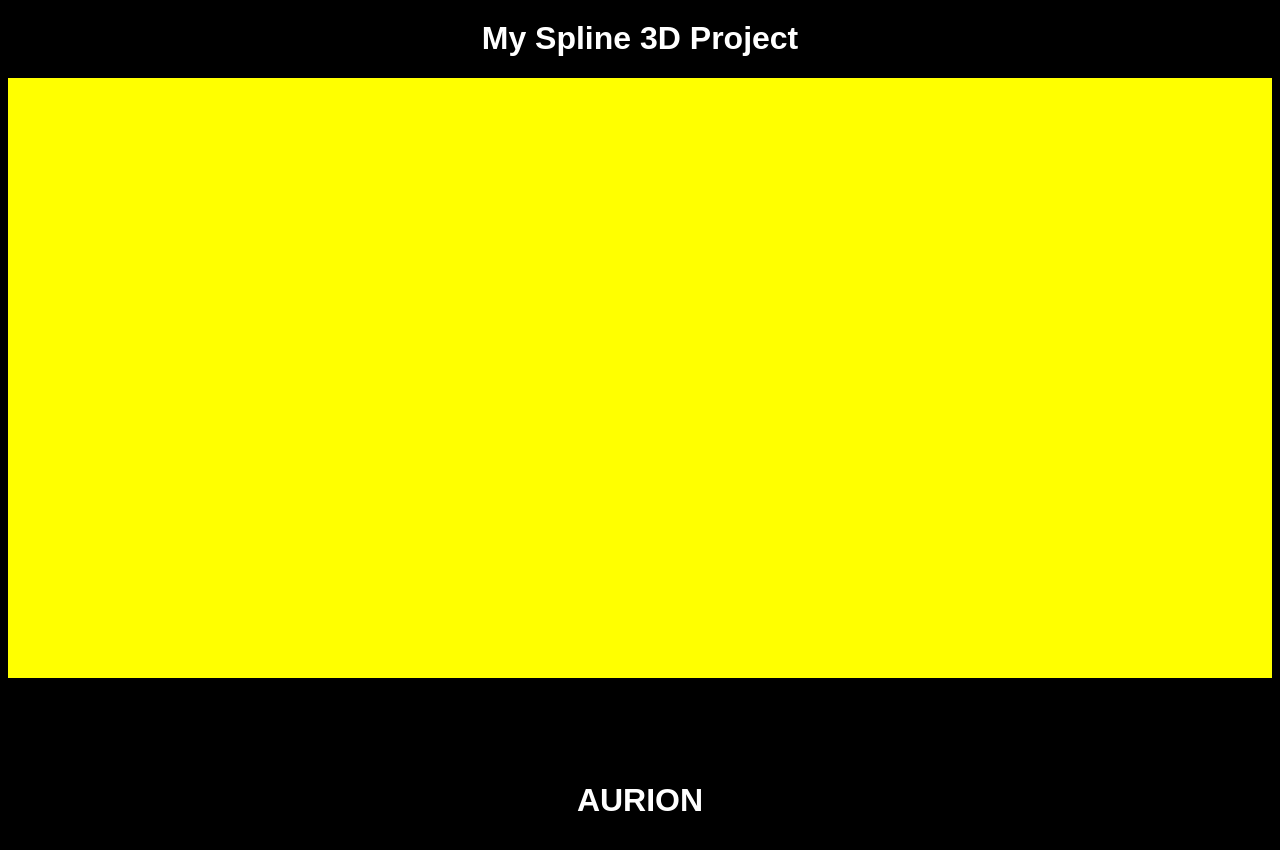
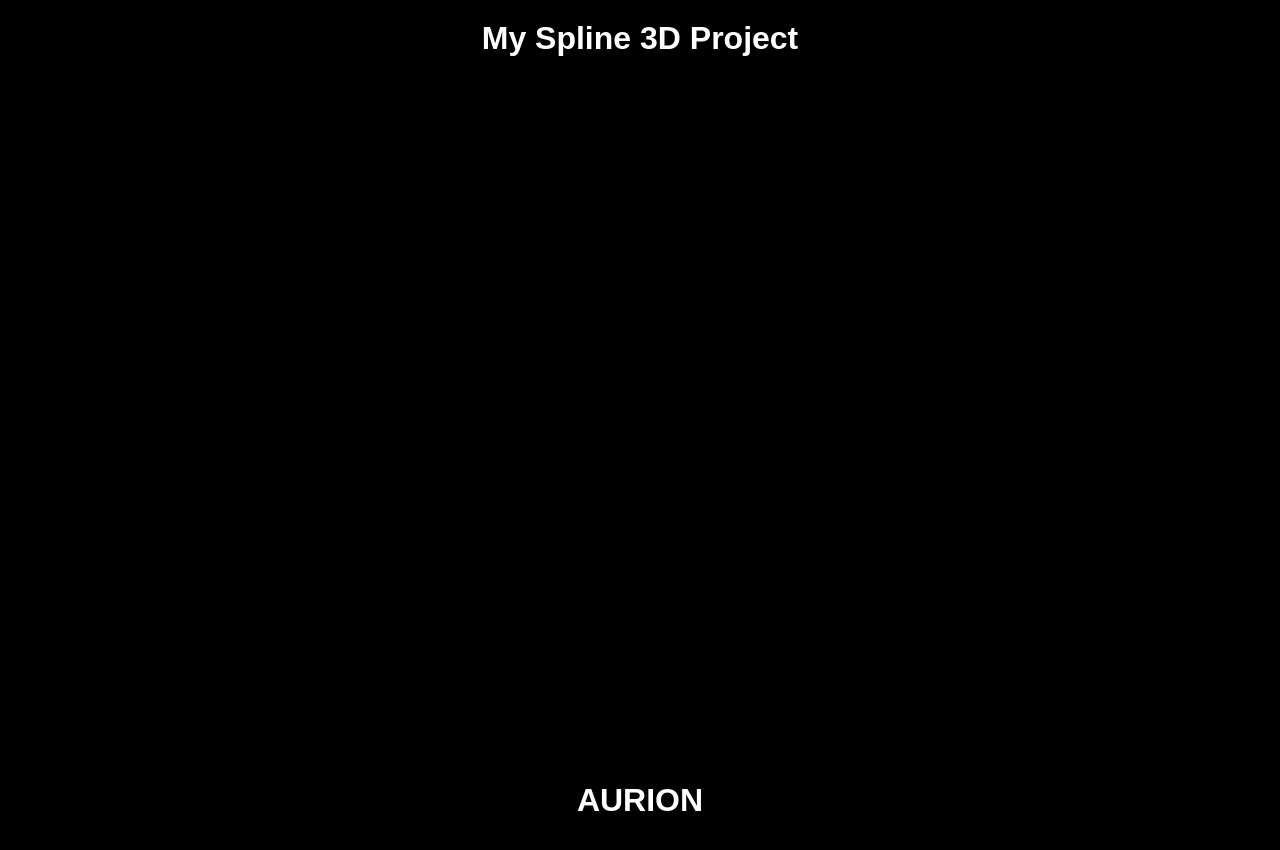
Before and after one commit to ijtsu/ijtsu.github.io, a plain HTML site: page index.html in a window 1280 px wide. Shown: the top 850 px of the page. Drawn offline with Linux system fonts and the light colour scheme; some packages are replaced by stand-ins of ours; a script that the page names is missing; a web font is replaced by a local one.

Commit message:
Update index.html

```diff
--- a/index.html
+++ b/index.html
@@ -37,18 +37,19 @@
         div.sticky {
             position: sticky;
             top: 0;
-            background-color: yellow;
             padding: 50px;
-            font-size: 20px;
 }
     </style>
 </head>
 <body>
     <h1>My Spline 3D Project</h1>
-    <div class="sticky"><spline-viewer
+    </div>
+    <div class="sticky">
+        <spline-viewer
         url="https://prod.spline.design/d029r9yfPcYlAqs5/scene.splinecode"
         style="width: 100%; height: 500px;">
-    </spline-viewer></div>
+    </spline-viewer>
+    </div>
 <p>&nbsp</p>
 <p>&nbsp</p>
     <h1>AURION</h1>
```
